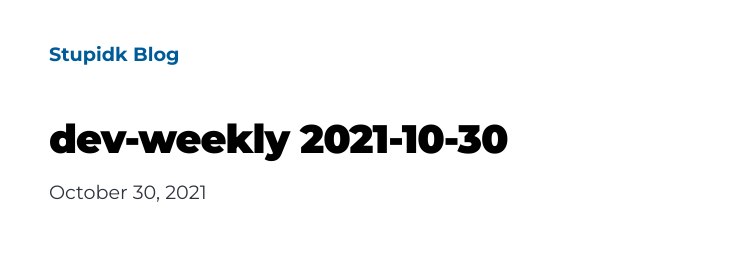
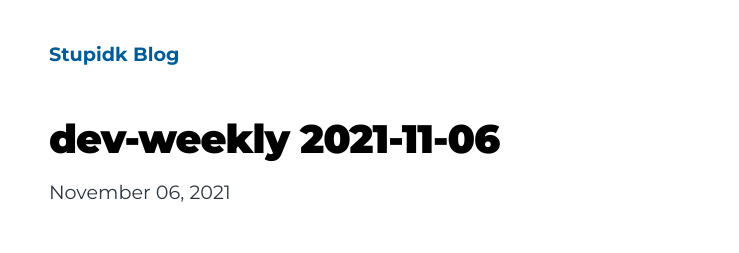
Before and after one commit to DeadIntegral/stupidk-blog, a Gatsby site: page /dev-weekly-20211106/ in a window 1280 px wide. Shown: the top 253 px of the page, without its empty margins (163-902 px from the left). Built offline with nearby package versions, Linux system fonts and the light colour scheme; Gatsby itself is replaced by a stand-in of ours.

Commit message:
docs: fix date

```diff
--- a/content/blog/dev-weekly-20211106/index.md
+++ b/content/blog/dev-weekly-20211106/index.md
@@ -1,7 +1,7 @@
 ---
-title: dev-weekly 2021-10-30
-date: "2021-10-30T17:00:00.000Z"
-description: "dev-weekly 2021-10-30"
+title: dev-weekly 2021-11-06
+date: "2021-11-06T10:00:00.000Z"
+description: "dev-weekly 2021-11-06"
 tags: ["javascript", "node", "css"]
 ---
 
```
